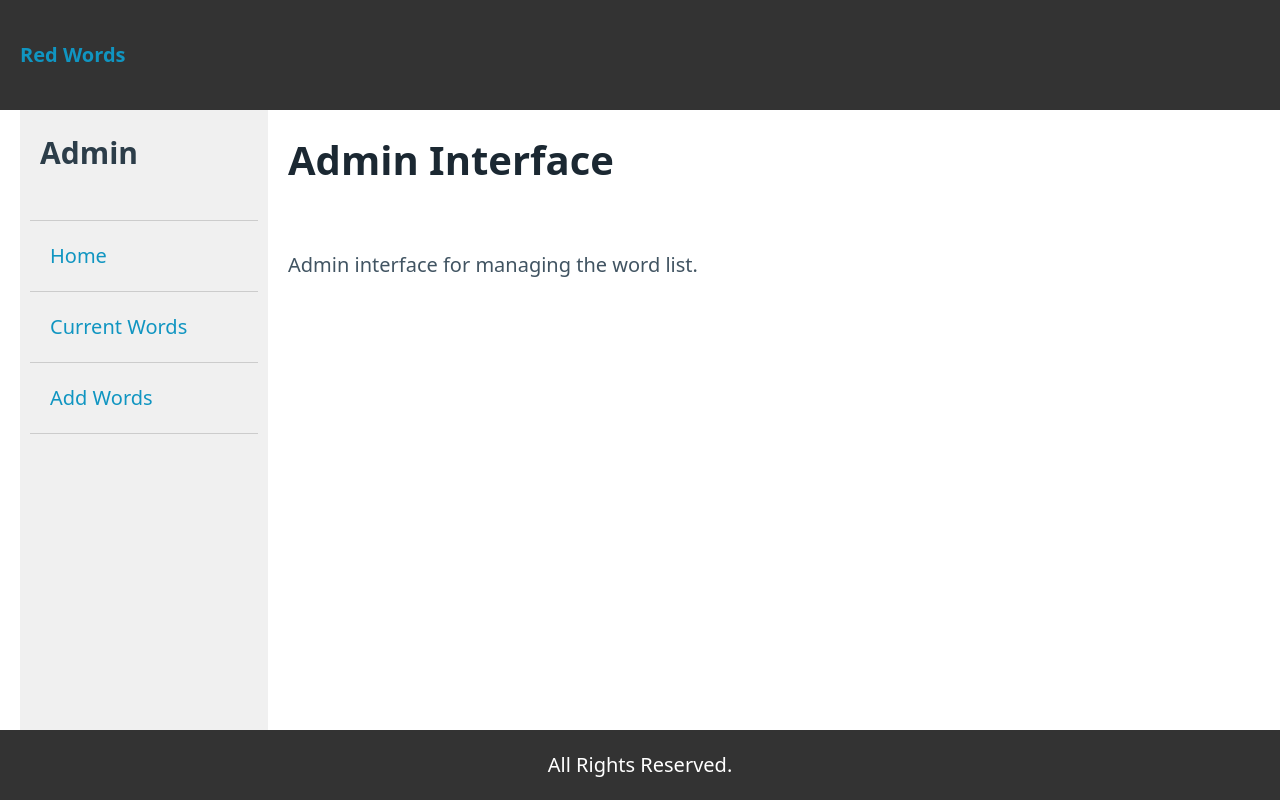
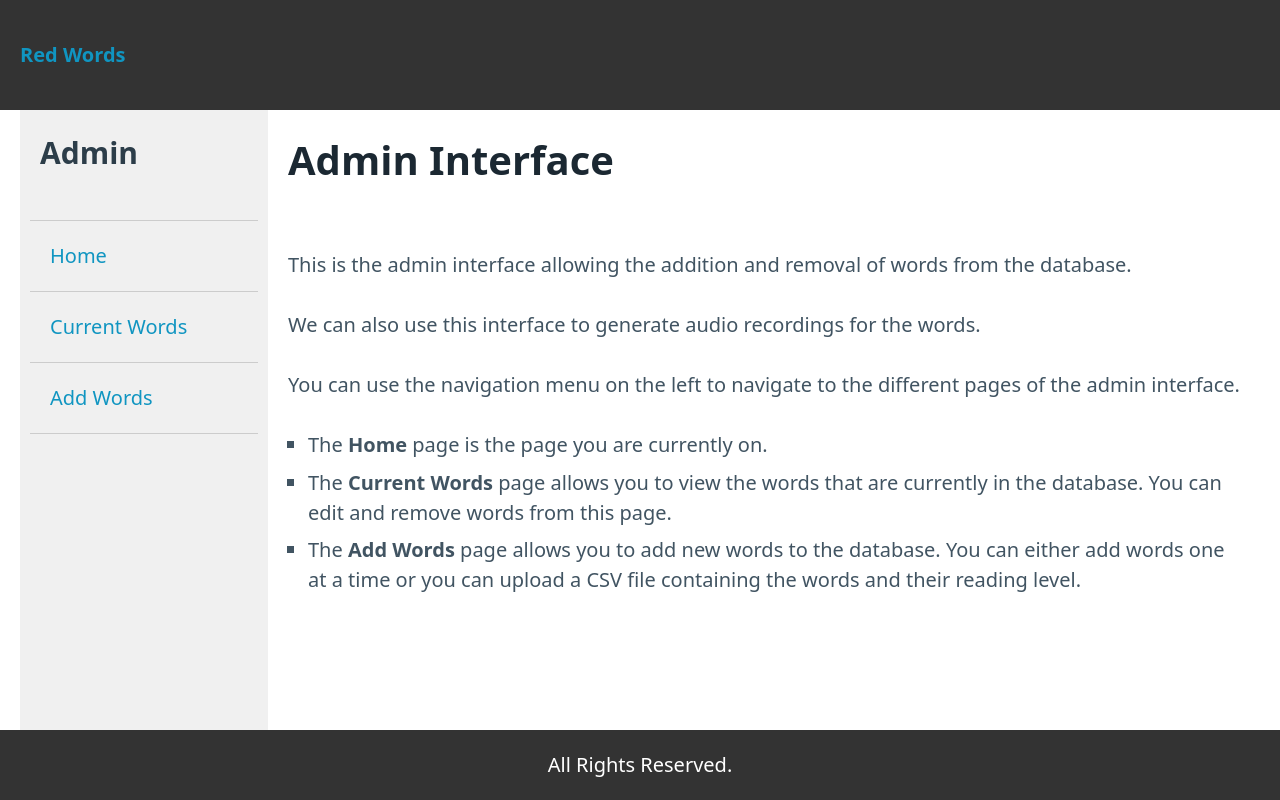
Before and after one commit to AliSajid/redwords, a SvelteKit app: page /admin in a window 1280 px wide. Built offline with nearby package versions, Linux system fonts and the light colour scheme.

Commit message:
feat: add information on the admin homepage on how to get things to work

```diff
--- a/src/routes/(admin)/admin/+page.svelte
+++ b/src/routes/(admin)/admin/+page.svelte
@@ -10,4 +10,21 @@
 
 <h1>Admin Interface</h1>
 
-<p>Admin interface for managing the word list.</p>
+<p>This is the admin interface allowing the addition and removal of words from the database.</p>
+<p>We can also use this interface to generate audio recordings for the words.</p>
+
+<p>You can use the navigation menu on the left to navigate to the different pages of the admin interface.</p>
+<ul>
+  <li>
+    The
+    <strong>Home</strong> page is the page you are currently on.
+  </li>
+  <li>
+    The <strong>Current Words</strong> page allows you to view the words that are currently in the database. You can edit
+    and remove words from this page.
+  </li>
+  <li>
+    The <strong>Add Words</strong> page allows you to add new words to the database. You can either add words one at a time
+    or you can upload a CSV file containing the words and their reading level.
+  </li>
+</ul>
```
